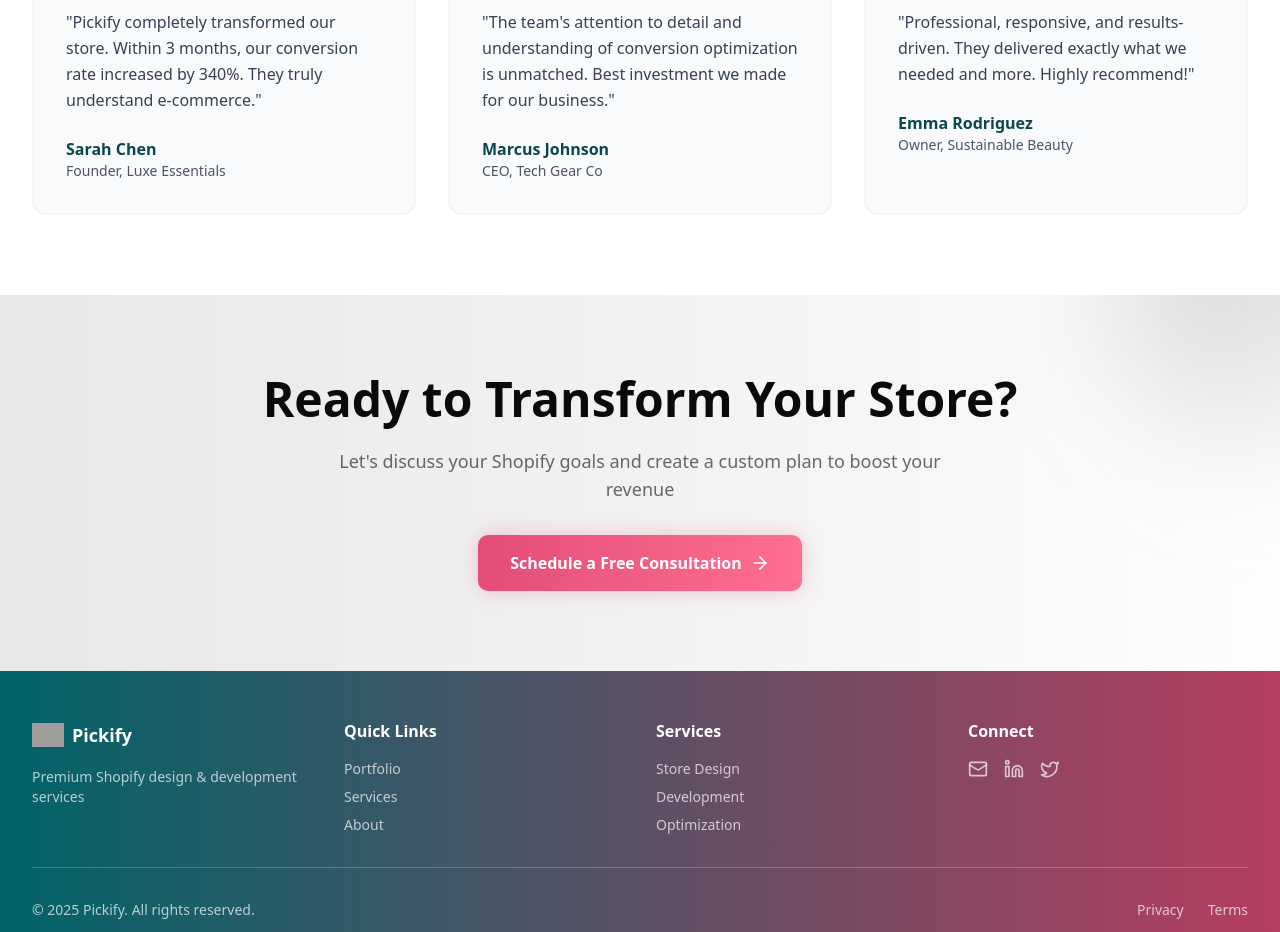
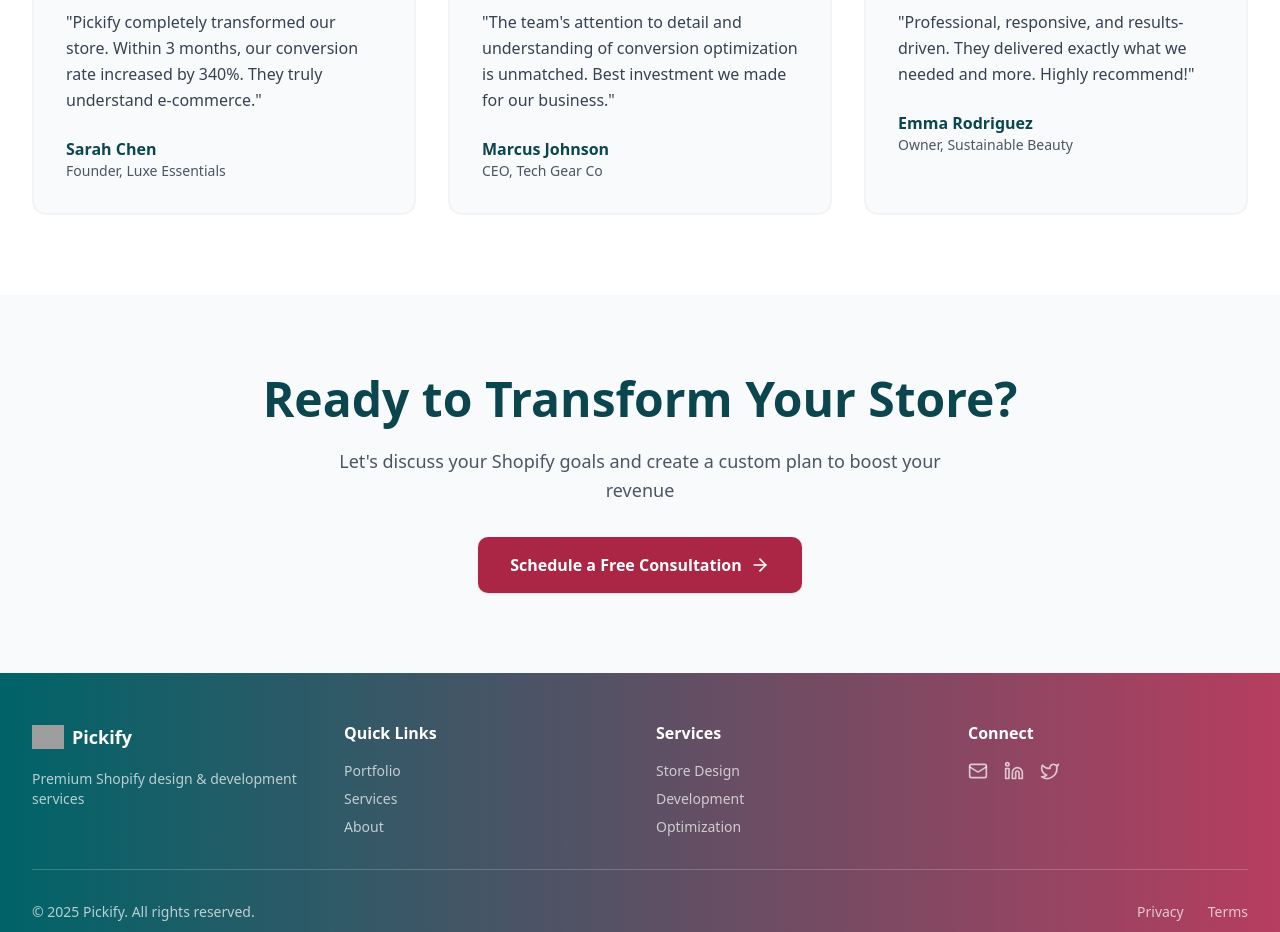
Before and after one commit to Salman-41/pickify, a Next.js app: page / in a window 1280 px wide. Shown: the part 2460-3392 px from the top of the page. Built offline with nearby package versions, Linux system fonts and the light colour scheme; grey boxes are pictures that could not be loaded.

Commit message:
feat: refactor CTA section layout and styling for improved visual consistency and user engagement

```diff
--- a/components/cta-section.tsx
+++ b/components/cta-section.tsx
@@ -1,27 +1,27 @@
-import { ArrowRight } from "lucide-react"
+import { ArrowRight } from "lucide-react";
 
 export function CTASection() {
   return (
-    <section className="py-20 relative overflow-hidden">
-      <div className="absolute inset-0 bg-gradient-to-r from-primary/10 to-accent/10" />
-      <div className="absolute -top-40 -right-40 w-80 h-80 bg-gradient-to-br from-primary/20 to-accent/20 rounded-full blur-3xl" />
-
-      <div className="relative z-10 max-w-4xl mx-auto px-4 sm:px-6 lg:px-8 text-center">
-        <h2 className="text-4xl md:text-5xl font-bold mb-6 text-balance-custom">Ready to Transform Your Store?</h2>
-        <p className="text-lg text-foreground/60 mb-8 max-w-2xl mx-auto">
-          Let's discuss your Shopify goals and create a custom plan to boost your revenue
+    <section className="py-20 bg-gray-50">
+      <div className="relative max-w-4xl mx-auto px-4 sm:px-6 lg:px-8 text-center">
+        <h2
+          className="text-4xl md:text-5xl font-bold mb-6 text-balance-custom"
+          style={{ color: "#0b464f" }}
+        >
+          Ready to Transform Your Store?
+        </h2>
+        <p className="text-base sm:text-lg text-gray-600 mb-8 max-w-2xl mx-auto leading-relaxed">
+          Let's discuss your Shopify goals and create a custom plan to boost
+          your revenue
         </p>
 
         <button
-          className="px-8 py-4 text-white rounded-lg font-semibold smooth-transition hover:shadow-xl hover:scale-105 flex items-center justify-center gap-2 mx-auto"
-          style={{
-            background: "linear-gradient(to right, #E34D78, #FF6F91)",
-            boxShadow: "0 0 20px rgba(227, 77, 120, 0.3)",
-          }}
+          className="px-8 py-4 text-white rounded-lg font-semibold smooth-transition hover:opacity-90 flex items-center justify-center gap-2 mx-auto shadow-sm hover:shadow-md"
+          style={{ backgroundColor: "#ab2645" }}
         >
           Schedule a Free Consultation <ArrowRight size={20} />
         </button>
       </div>
     </section>
-  )
+  );
 }
```
